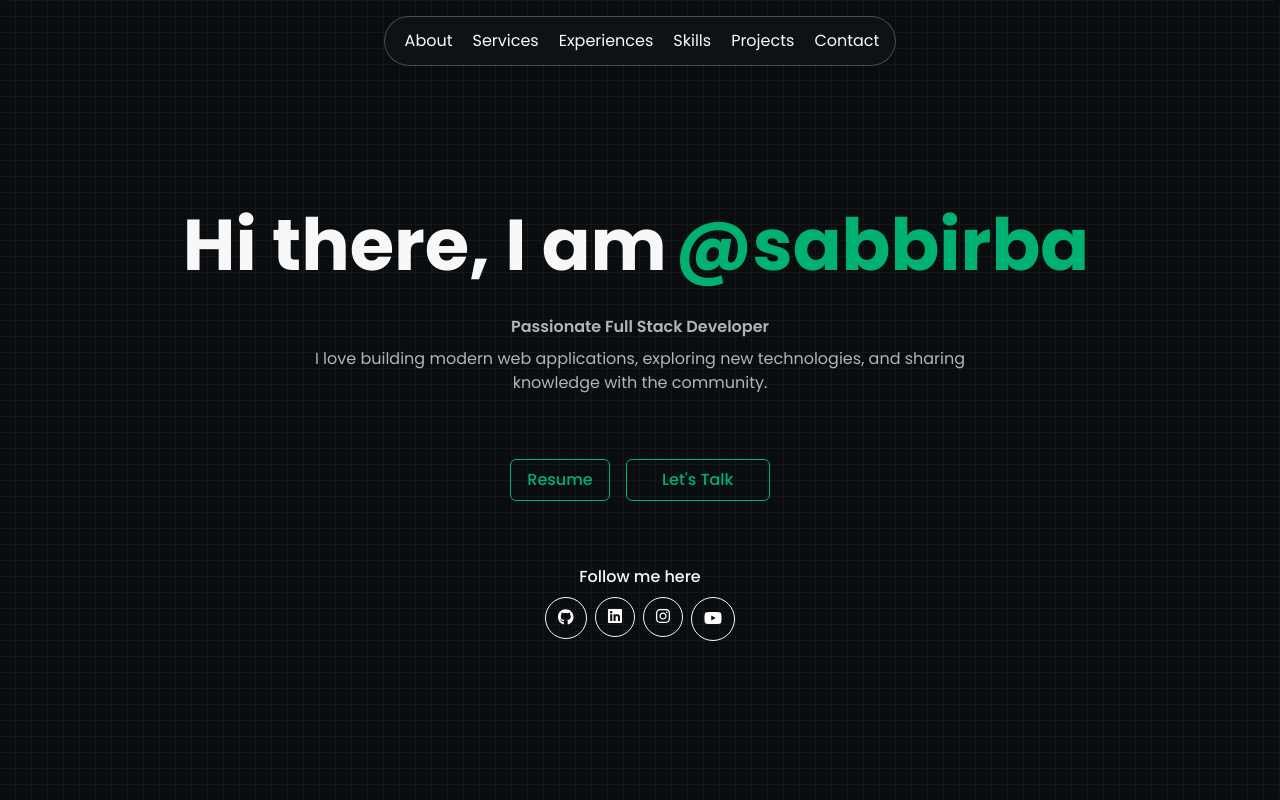
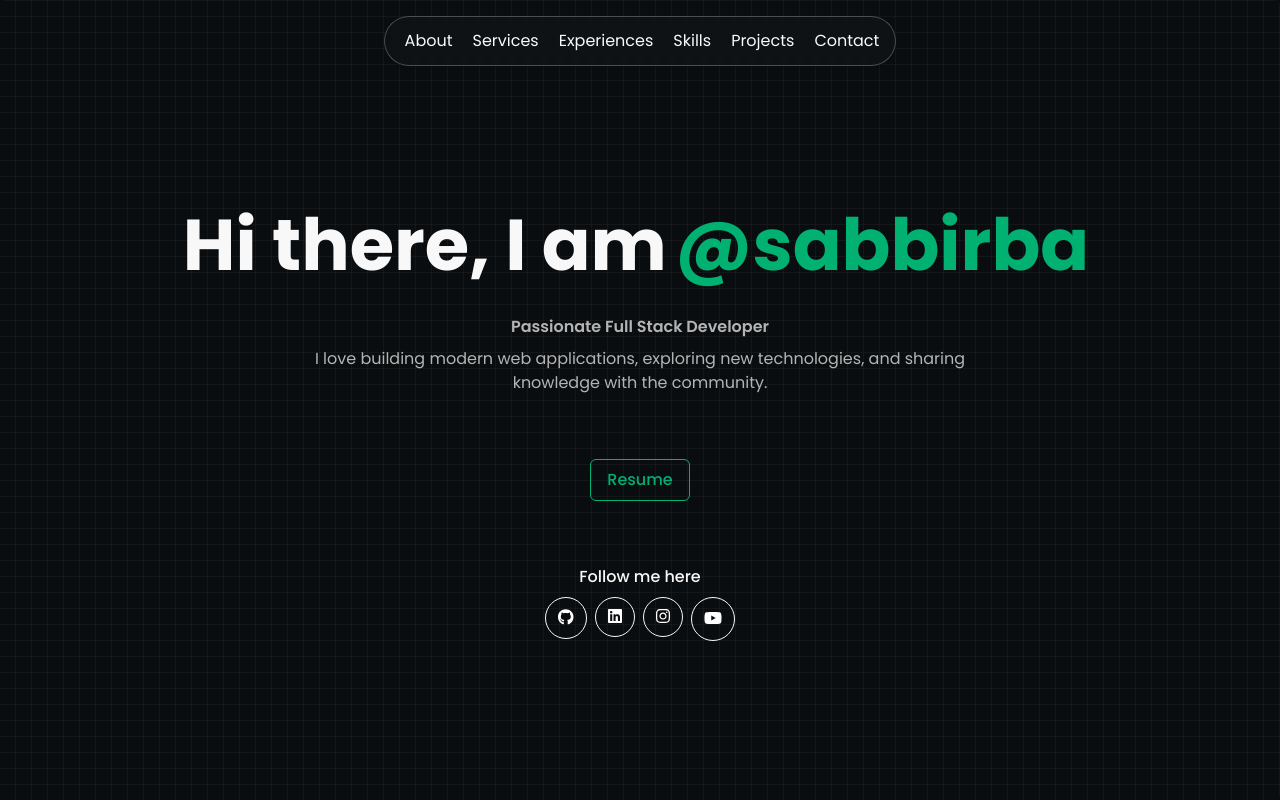
Before and after one commit to sabbirba/sabbirba, a Next.js app: page / in a window 1280 px wide. Shown: the top 800 px of the page. Built offline with nearby package versions, Linux system fonts and the light colour scheme; what tailwindcss-debug-screens would draw is missing.

Commit message:
Remove TalkButton from HomeSection1 component

```diff
--- a/src/components/home/Section1.tsx
+++ b/src/components/home/Section1.tsx
@@ -6,7 +6,6 @@ import ResponsiveBox from "@/components/core/ResponsiveBox";
 import Row from "@/components/core/Row";
 import { FlipWords } from "@/components/common/FlipWords";
 import socialLinks from "@/data/socialLinks";
-import TalkButton from "./ui/TalkButton";
 import ResumeButton from "./ui/ResumeButton";
 
 const HomeSection1 = ({ id }: Readonly<{ id: string }>) => {
@@ -36,7 +35,6 @@ const HomeSection1 = ({ id }: Readonly<{ id: string }>) => {
             </p>
             <div className="mt-12 lg:mt-16 flex flex-col md:flex-row gap-4 items-center justify-center">
             <ResumeButton />
-            <TalkButton />
             </div>
         </Column>
         <div className="mt-12 lg:mt-16 w-full flex flex-col items-center">
```
